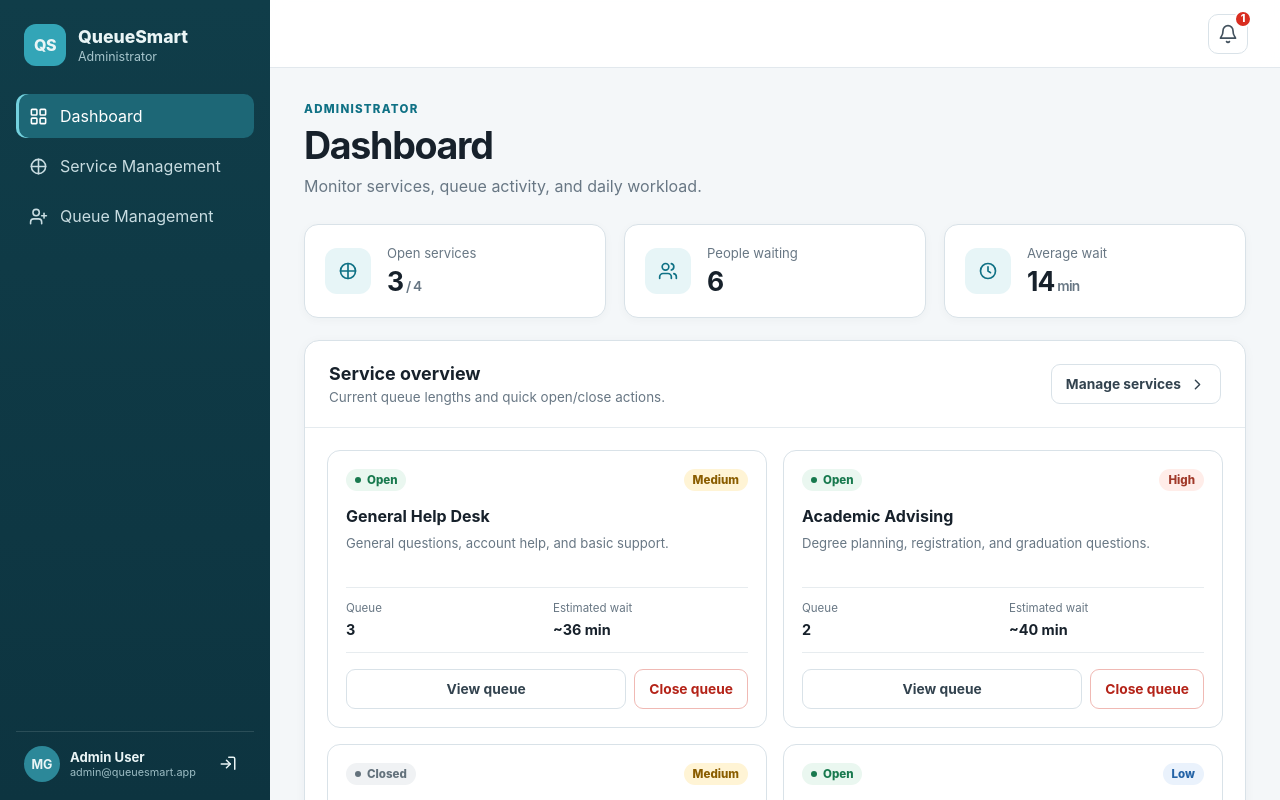
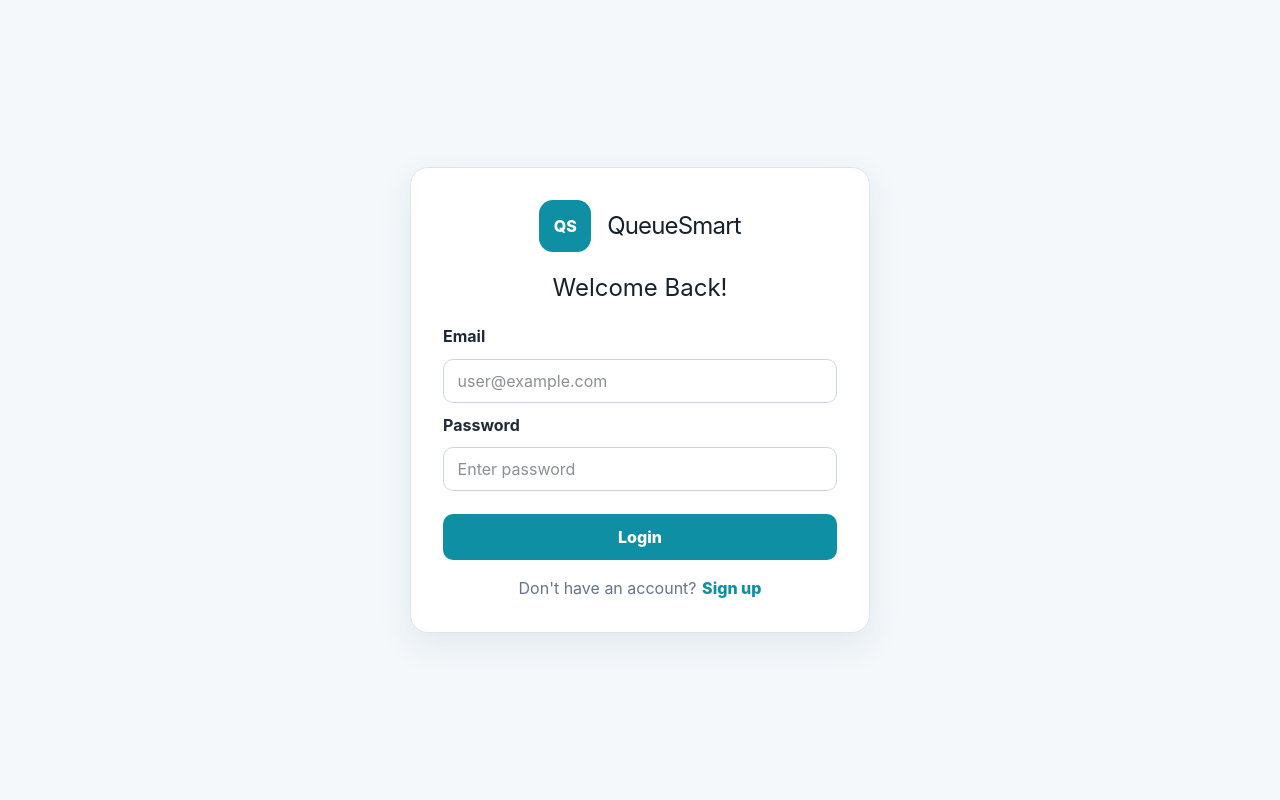
Before and after one commit to Yukin3/QueueSmart, a React (Vite) app: page / in a window 1280 px wide. Shown: the top 800 px of the page. Built offline with nearby package versions, Linux system fonts and the light colour scheme.

Commit message:
Adding auth screens

```diff
--- a/src/App.jsx
+++ b/src/App.jsx
@@ -1,10 +1,13 @@
 import React from 'react';
+import { useState } from "react";
+import AuthPage from "./components/AuthPage";
 import Layout from './components/Layout';
 import Modal from './components/Modal';
 import { Icon } from './components/Icons';
 import { initialServices } from './data/mockData';
 
 const STORAGE_KEY = 'queuesmart-admin-services-v1';
+
 
 function loadServices() {
   try {
@@ -274,6 +277,9 @@ export default function App() {
   const [page, setPage] = React.useState('dashboard');
   const [selectedServiceId, setSelectedServiceId] = React.useState(null);
   const [services, setServices] = React.useState(loadServices);
+  const [loggedIn, setLoggedIn] = useState(false);
+
+
 
   React.useEffect(() => {
     localStorage.setItem(STORAGE_KEY, JSON.stringify(services));
@@ -286,6 +292,9 @@ export default function App() {
 
   const notifications = services.filter((service) => service.isOpen && service.queue.length >= 3).length;
 
+  if (!loggedIn) {
+  return <AuthPage onLogin={() => setLoggedIn(true)} />;
+}
   return (
     <Layout page={page} onPageChange={goTo} notifications={notifications}>
       {page === 'dashboard' && <Dashboard services={services} setServices={setServices} goTo={goTo} />}
--- /dev/null
+++ b/src/components/AuthPage.jsx
@@ -0,0 +1,161 @@
+import React, { useState } from "react";
+
+export default function AuthPage({ onLogin }) {
+  const [mode, setMode] = useState("login");
+  const [form, setForm] = useState({
+    email: "",
+    password: "",
+    confirmPassword: "",
+    role: "user",
+  });
+  const [errors, setErrors] = useState({});
+
+  const isRegister = mode === "register";
+
+  function updateField(e) {
+    setForm({ ...form, [e.target.name]: e.target.value });
+  }
+
+  function validate() {
+    const nextErrors = {};
+
+    if (!form.email.trim()) {
+      nextErrors.email = "Email is required.";
+    } else if (!form.email.includes("@")) {
+      nextErrors.email = "Enter a valid email address.";
+    }
+
+    if (!form.password) {
+      nextErrors.password = "Password is required.";
+    } else if (form.password.length < 6) {
+      nextErrors.password = "Password must be at least 6 characters.";
+    }
+
+    if (isRegister && form.confirmPassword !== form.password) {
+      nextErrors.confirmPassword = "Passwords must match.";
+    }
+
+    setErrors(nextErrors);
+    return Object.keys(nextErrors).length === 0;
+  }
+
+
+  //normal handler
+//   function handleSubmit(e) {
+//     e.preventDefault();
+//     if (!validate()) return;
+//     onLogin?.(form.role);
+//   }
+
+
+//test handler
+function handleSubmit(e) {
+  e.preventDefault();
+  if (!validate()) return;
+
+  const normalizedEmail = form.email.trim().toLowerCase();
+
+  if (mode === "login") {
+    if (normalizedEmail === "admin@qs.com" && form.password === "password") {
+      onLogin?.("admin");
+      return;
+    }
+
+    if (normalizedEmail === "user@qs.com" && form.password === "password") {
+      onLogin?.("user");
+      return;
+    }
+
+    setErrors({
+      login: "Invalid login. Please try again.",
+    });
+    return;
+  }
+
+  // Registration mock: use selected role
+  onLogin?.(form.role);
+}
+
+  return (
+    <div className="auth-screen">
+      <div className="auth-card">
+        <div className="auth-header">
+          <div className="auth-logo">QS</div>
+          <div>
+            <h1>QueueSmart</h1>
+          </div>
+        </div>
+
+        <h2>{isRegister ? "Sign up to get started." : "Welcome Back!"}</h2>
+
+
+        <form onSubmit={handleSubmit} className="auth-form">
+          <label>Email</label>
+          <input
+            name="email"
+            type="email"
+            placeholder="user@example.com"
+            value={form.email}
+            onChange={updateField}
+          />
+          {errors.email && <span className="auth-error">{errors.email}</span>}
+
+          <label>Password</label>
+          <input
+            name="password"
+            type="password"
+            placeholder="Enter password"
+            value={form.password}
+            onChange={updateField}
+          />
+          {errors.password && <span className="auth-error">{errors.password}</span>}
+
+          {isRegister && (
+            <>
+              <label>Confirm Password</label>
+              <input
+                name="confirmPassword"
+                type="password"
+                placeholder="Confirm password"
+                value={form.confirmPassword}
+                onChange={updateField}
+              />
+              {errors.confirmPassword && (
+                <span className="auth-error">{errors.confirmPassword}</span>
+              )}
+            </>
+          )}
+
+          {errors.login && <span className="auth-error">{errors.login}</span>}
+
+        {isRegister && (
+        <>
+            <label>Role</label>
+            <select name="role" value={form.role} onChange={updateField}>
+            <option value="user">User</option>
+            <option value="admin">Administrator</option>
+            </select>
+        </>
+        )}
+
+          <button type="submit" className="auth-button">
+            {isRegister ? "Register" : "Login"}
+          </button>
+        </form>
+
+        <p className="auth-toggle">
+          {isRegister ? "Already have an account?" : "Don't have an account?"}
+          <button
+            type="button"
+            onClick={() => {
+              setMode(isRegister ? "login" : "register");
+              setErrors({});
+            }}
+          >
+            {isRegister ? "Login" : "Sign up"}
+          </button>
+        </p>
+      </div>
+    </div>
+  );
+}
--- /dev/null
+++ b/src/lib/utils.js
@@ -0,0 +1,6 @@
+import { clsx } from "clsx"
+import { twMerge } from "tailwind-merge"
+
+export function cn(...inputs) {
+  return twMerge(clsx(inputs))
+}
--- a/src/styles.css
+++ b/src/styles.css
@@ -1,3 +1,5 @@
+@import "tailwindcss";
+
 :root {
   font-family: Inter, ui-sans-serif, system-ui, -apple-system, BlinkMacSystemFont, "Segoe UI", sans-serif;
   color: #17212b;
@@ -162,3 +164,120 @@ h1 { margin-bottom: 8px; font-size: clamp(1.8rem, 3vw, 2.35rem); letter-spacing:
   .queue-toolbar > .button { width: 100%; }
   .queue-summary { align-items: flex-start; flex-wrap: wrap; }
 }
+
+.auth-screen {
+  min-height: 100vh;
+  background: #f4f8fb;
+  display: flex;
+  align-items: center;
+  justify-content: center;
+  padding: 2rem;
+}
+
+.auth-card {
+  width: 100%;
+  max-width: 460px;
+  background: white;
+  border-radius: 18px;
+  padding: 2rem;
+  border: 1px solid #dbe7ef;
+  box-shadow: 0 12px 35px rgba(15, 52, 62, 0.08);
+}
+
+.auth-header {
+  display: flex;
+  align-items: center;
+  justify-content: center;
+  gap: 1rem;
+  margin-bottom: 1.5rem;
+  text-align: center;
+}
+
+.auth-logo {
+  width: 52px;
+  height: 52px;
+  background: #0f8fa3;
+  color: white;
+  border-radius: 14px;
+  display: flex;
+  align-items: center;
+  justify-content: center;
+  font-weight: 800;
+}
+
+.auth-header h1,
+.auth-card h2 {
+  margin: 0;
+  text-align: center;
+  font-size: 1.5rem;
+  line-height: 1;
+}
+
+.auth-header p,
+.auth-subtitle {
+  color: #64748b;
+  margin-top: 0.25rem;
+    text-align: center;
+}
+
+.auth-form {
+  display: flex;
+  flex-direction: column;
+  gap: 0.65rem;
+  margin-top: 1.5rem;
+}
+
+.auth-form label {
+  font-weight: 700;
+  color: #1f2937;
+}
+
+.auth-form input,
+.auth-form select {
+  height: 44px;
+  border: 1px solid #cbd5e1;
+  border-radius: 10px;
+  padding: 0 0.85rem;
+  font-size: 1rem;
+}
+
+.auth-form input:focus,
+.auth-form select:focus {
+  outline: 2px solid rgba(15, 143, 163, 0.25);
+  border-color: #0f8fa3;
+}
+
+.auth-error {
+  color: #b91c1c;
+  font-size: 0.85rem;
+}
+
+.auth-button {
+  margin-top: 0.75rem;
+  height: 46px;
+  border: none;
+  border-radius: 10px;
+  background: #0f8fa3;
+  color: white;
+  font-weight: 800;
+  cursor: pointer;
+}
+
+.auth-button:hover {
+  background: #0b7285;
+}
+
+.auth-toggle {
+  margin-top: 1rem;
+  text-align: center;
+  color: #64748b;
+}
+
+.auth-toggle button {
+  margin-left: 0.35rem;
+  border: none;
+  background: none;
+  color: #0f8fa3;
+  font-weight: 800;
+  cursor: pointer;
+}
--- /dev/null
+++ b/vite.config.js
@@ -0,0 +1,13 @@
+import { defineConfig } from "vite"
+import react from "@vitejs/plugin-react"
+import tailwindcss from "@tailwindcss/vite"
+import path from "path"
+
+export default defineConfig({
+  plugins: [react(), tailwindcss()],
+  resolve: {
+    alias: {
+      "@": path.resolve(__dirname, "./src"),
+    },
+  },
+})
```
Also changed, not shown: package.json (+8 -1 lines), 2 other files (tests, documents, lock files or other folders).
